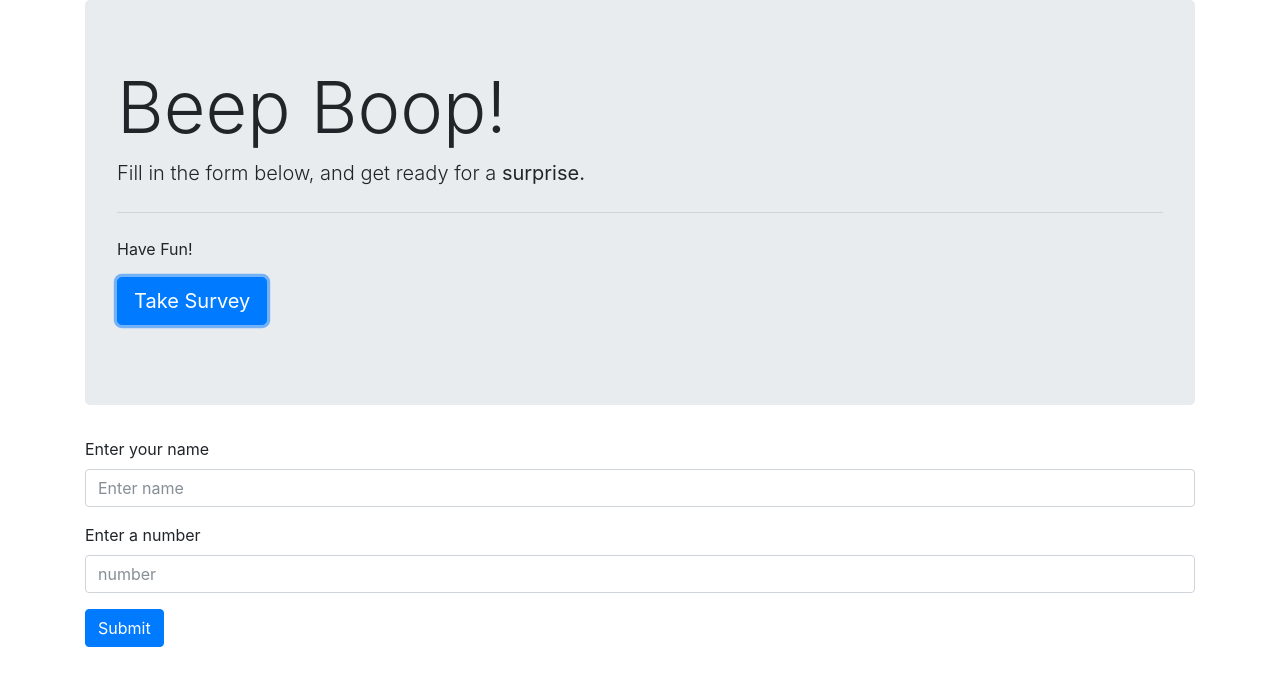
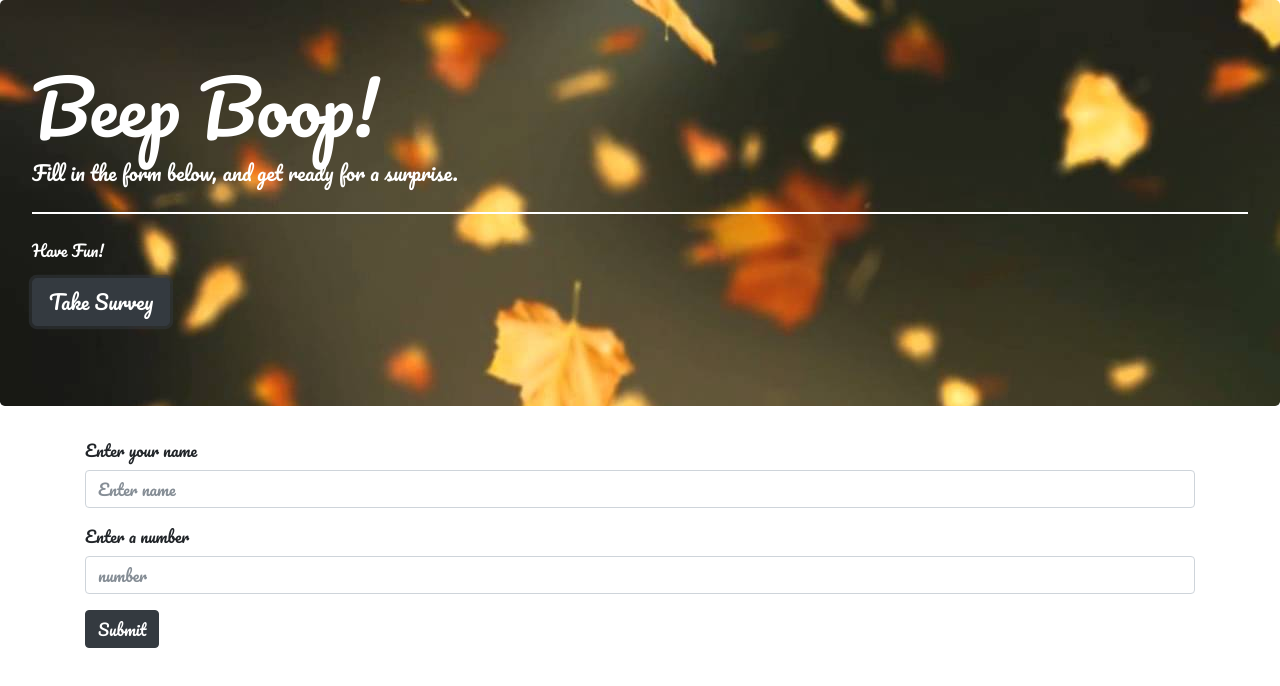
Before and after one commit to gingerlee/beeeeep, a plain HTML site: page index.html in a window 1280 px wide. Both pictures are taken after a click on the button "Take Survey". Drawn offline with Linux system fonts and the light colour scheme.

Commit message:
try to make javascript work...to no avail

```diff
--- a/css/styles.css
+++ b/css/styles.css
@@ -1,3 +1,18 @@
-/*.survey {
+body {
+  font-family: 'Pacifico', cursive;
+}
+
+.survey {
   display: none;
-}*/
+}
+
+.jumbotron {
+  width: 100%;
+  background-image:url('../img/leaves.jpg');
+  float: left;
+  color: #fff;
+}
+
+hr {
+  border: 0.5px solid #fff;
+}
--- a/index.html
+++ b/index.html
@@ -5,21 +5,22 @@
     <link rel="stylesheet" href="css/styles.css">
     <script src="js/jquery-3.2.1.js" type="text/javascript"></script>
     <script src="js/scripts.js" type="text/javascript"></script>
+    <link href="https://fonts.googleapis.com/css?family=Pacifico" rel="stylesheet">
     <title>Beep Boop Time</title>
   </head>
   <body>
-    <div class="container">
-      <div class="header">
+    <div class="header">
         <div class="jumbotron">
           <h1 class="display-3">Beep Boop!</h1>
           <p class="lead">Fill in the form below, and get ready for a <strong>surprise.</strong></p>
           <hr class="my-4">
           <p>Have Fun!</p>
           <p class="lead">
-            <a class="btn btn-primary btn-lg" href="#" role="button">Take Survey</a>
+            <a class="btn btn-dark btn-lg" href="#" role="button">Take Survey</a>
           </p>
       </div>
       </div>
+      <div class="container">
       <div class="survey">
         <form id="translator">
           <div class="form-group">
@@ -30,7 +31,7 @@
             <label for="inputNumber">Enter a number</label>
             <input type="text" class="form-control" id="inputNumber" placeholder="number">
           </div>
-          <button type="submit" class="btn btn-primary">Submit</button>
+          <button type="submit" class="btn btn-dark">Submit</button>
         </form>
       </div>
       <div class="output">
--- a/js/scripts.js
+++ b/js/scripts.js
@@ -1,6 +1,5 @@
 // Business Logic
 var counter = function(input) {
-  debugger;
   var numList = [];
   for (var index = 0; index <= input; index++)
     numList.push(index);
@@ -12,16 +11,35 @@ var translate = function(input) {
   var newString = [];
   for (var i = 0; i <= input.length; i++) {
     if (i === 1) {
-      string[i] = "boop";
+      input[i] = "boop";
     } else if (i === 0) {
-      string[i] = "beep";
+      input[i] = "beep";
     } else if ((i % 3) === 0) {
-      string[i] = "Sorry";
+      input[i] = "Sorry";
     }
-      newString.push(i);
-      return newString;
+    newString.push(i);
+    return newString;
   }
 }
+// var counter = function(input) {
+//   var numList = [];
+//   for (var index = 0; index <= input; index++)
+//   numList.push(index);
+//   var stringArray = numList.toString().split("");
+//
+//   var newString = [];
+//   for (var i = 0; i <= stringArray.length; i++) {
+//     if (i === 1) {
+//       input[i] = "boop";
+//     } else if (i === 0) {
+//       input[i] = "beep";
+//     } else if ((i % 3) === 0) {
+//       input[i] = "Sorry";
+//     }
+//     newString.push(i);
+//     return newString;
+//   }
+// }
 
 
 // User Interface Logic
```
Also changed, not shown: img/leaves.jpg (added), 1 other file.
